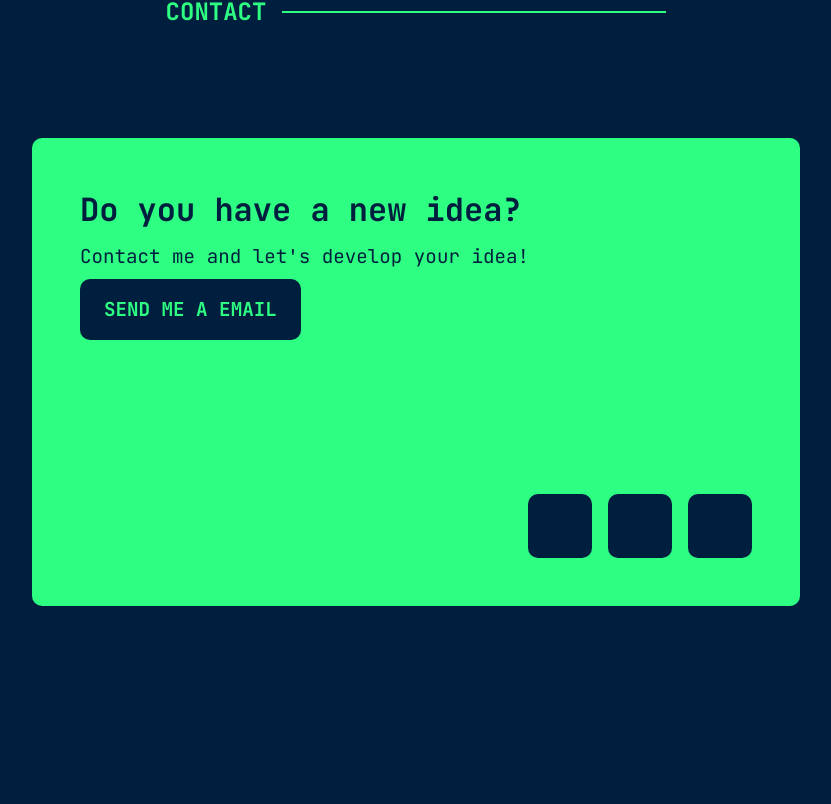
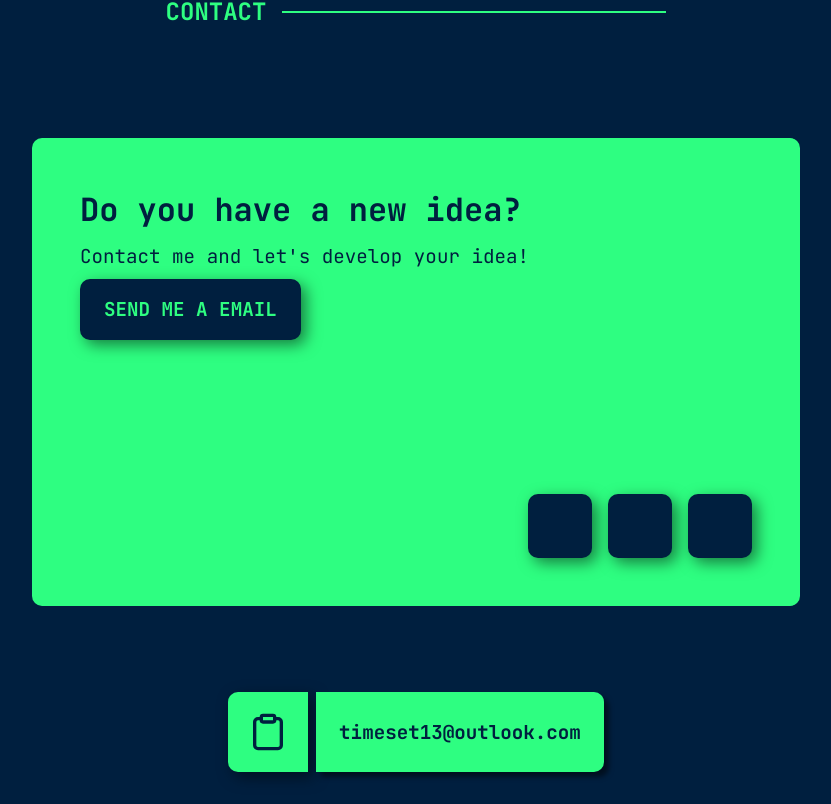
Before and after one commit to julioCoronetti/julioCoronetti.github.io, a React (Vite) app: page / in a window 1280 px wide. Shown: the part 2860-3664 px from the top of the page, without its empty margins (224-1055 px from the left). Before the commit the page ends 3520 px from the top, so only its background shows below. Built offline with nearby package versions, Linux system fonts and the light colour scheme; the HTML template or start-up script is replaced by a standard one.

Commit message:
Add the EmailContact component

```diff
--- a/src/App.tsx
+++ b/src/App.tsx
@@ -9,6 +9,7 @@ import { Projects } from "./components/Projects";
 import { Contact } from "./components/Contact";
 
 import "./index.css"
+import { EmailContact } from "./components/EmailContact";
 
 const App = () => {
   return (
@@ -20,6 +21,7 @@ const App = () => {
       <Skills />
       <Projects />
       <Contact />
+      <EmailContact />
     </ThemeProvider>
   )
 }
--- a/src/components/Contact/styles.ts
+++ b/src/components/Contact/styles.ts
@@ -65,6 +65,7 @@ export const TextContactArea = styled.div`
         padding: 1rem 1.5rem;
         border-radius: 10px;
         font-weight: bold;
+        box-shadow: 5px 5px 15px rgba(0, 0, 0, 0.5);
     }
 `;
 
@@ -81,5 +82,6 @@ export const LinksContactArea = styled.div`
         height: 4rem;
         border-radius: 10px;
         background-color: ${props => props.theme.color["blue-dark"]};
+        box-shadow: 5px 5px 15px rgba(0, 0, 0, 0.5);
     }
 `;
--- /dev/null
+++ b/src/components/EmailContact/index.tsx
@@ -0,0 +1,30 @@
+import { Clipboard, ClipboardCheck } from "lucide-react";
+import { useState } from "react";
+import { EmailContactContainer } from "./styles";
+
+export const EmailContact = () => {
+    const [copied, setCopied] = useState(false);
+    const textToCopy = "timeset13@outlook.com";
+
+    const copyToClipboard = async () => {
+        try {
+            await navigator.clipboard.writeText(textToCopy);
+            setCopied(true);
+            setTimeout(() => setCopied(false), 2000);
+        } catch (err) {
+            console.error("Erro ao copiar: ", err);
+        }
+    };
+
+    return (
+        <EmailContactContainer>
+            <div>
+                {copied ? <ClipboardCheck size={40} /> : <Clipboard size={40} />}
+            </div>
+
+            <button onClick={copyToClipboard}>
+                {textToCopy}
+            </button>
+        </EmailContactContainer>
+    )
+}
--- /dev/null
+++ b/src/components/EmailContact/styles.ts
@@ -0,0 +1,48 @@
+import styled from "styled-components";
+
+export const EmailContactContainer = styled.div`
+    margin: 2rem auto;
+
+    display: flex;
+    justify-content: center;
+    gap: 0.5rem;
+
+    color: ${props => props.theme.color["blue-dark"]};
+
+    div {
+        width: 5rem;
+        height: 5rem;
+
+        display: flex;
+        justify-content: center;
+        align-items: center;
+
+        border-radius: 10px 0 0 10px;
+
+        background-color: ${props => props.theme.color["green-500"]};
+        box-shadow: 5px 5px 15px rgba(0, 0, 0, 0.5);
+    }
+
+    button {
+        width: 18rem;
+        height: 5rem;
+        border-radius: 0 10px 10px 0;
+
+        background-color: ${props => props.theme.color["green-500"]};
+        font-size: 1.2rem;
+        font-weight: bold;
+        box-shadow: 5px 5px 5px rgba(0, 0, 0, 0.5);
+
+        cursor: pointer;
+        transition: 0.5s;
+
+        &:hover {
+            transform: translate(0.3rem, 0.3rem);
+        }
+
+        &:active {
+            background-color: ${props => props.theme.color["green-100"]};
+            transform: translate(0.1rem, 0.1rem);
+        }
+    }
+`;
--- a/src/components/Projects/styles.ts
+++ b/src/components/Projects/styles.ts
@@ -65,6 +65,7 @@ export const ProjectExemple = styled.div`
     height: 100%;
     background-color: ${props => props.theme.color["blue-dark"]};
     border-radius: 10px;
+    box-shadow: 5px 5px 15px rgba(0, 0, 0, 0.5);
 `;
 
 export const ProjectText = styled.div`
@@ -97,6 +98,7 @@ export const ProjectText = styled.div`
             color: ${props => props.theme.color["green-500"]};
             padding: 0.5rem 1rem;
             border-radius: 10px;
+            box-shadow: 5px 5px 15px rgba(0, 0, 0, 0.5);
         }
     }
 `;
--- a/src/components/Skills/styles.ts
+++ b/src/components/Skills/styles.ts
@@ -56,7 +56,7 @@ export const BadgeRack = styled.div<BadgeRackProps>`
     div {
         background-color: ${props => props.theme.color["green-500"]};
         border-radius: 5px;
-        box-shadow: 10px 10px 15px rgba(0, 0, 0, 0.5);
+        box-shadow: 5px 5px 15px rgba(0, 0, 0, 0.5);
 
     }
 `;
--- a/src/styles/themes/default.ts
+++ b/src/styles/themes/default.ts
@@ -1,5 +1,6 @@
 export const defaultTheme = {
   color: {
+    "green-100": "#A9F5BC",
     "green-500": "#2EFE81",
     "gray-300": "#BACEE4",
     "gray-600": "#768494",
```
Also changed, not shown: src/components/Footer/index.tsx (added), src/components/Footer/styles.ts (added).
